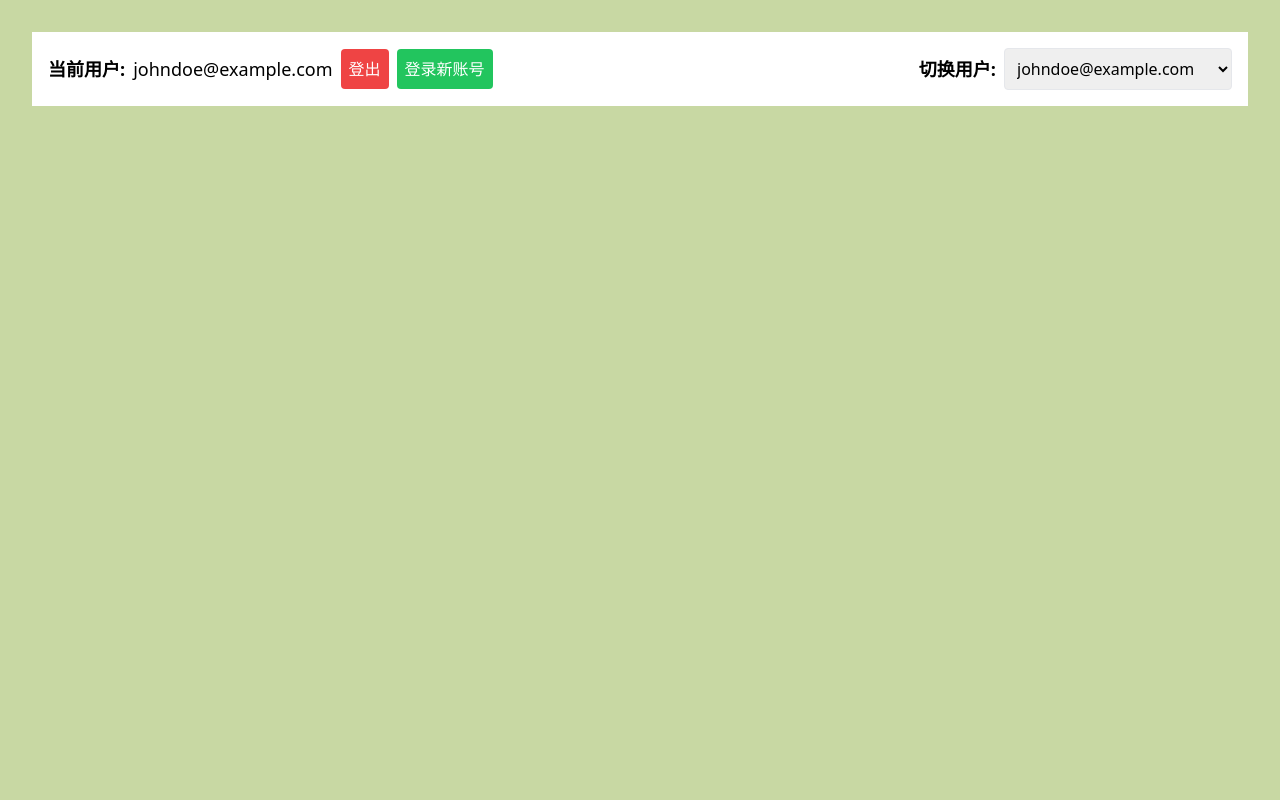
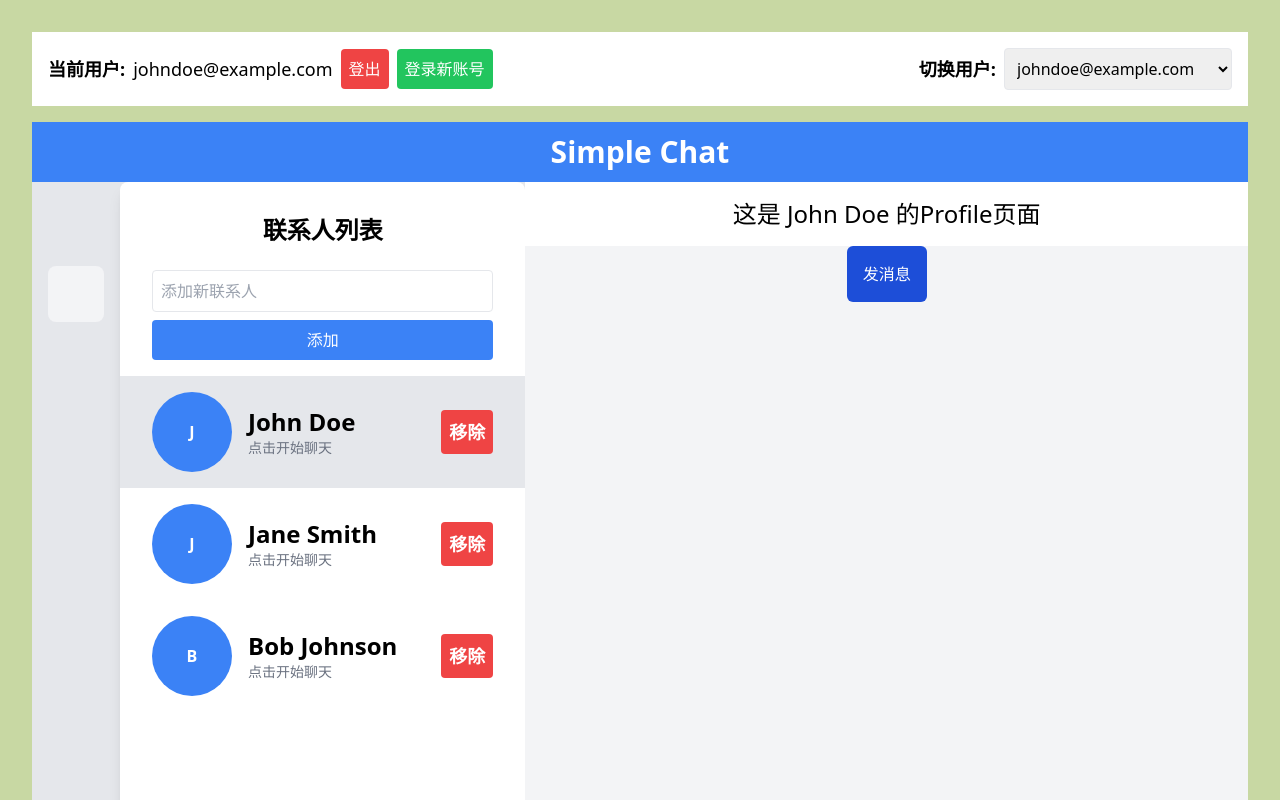
Before and after one commit to cloudblaze123/SimpleChat, a Vue app: page /Profile/1 in a window 1280 px wide. Shown: the top 800 px of the page. Built offline with nearby package versions, Linux system fonts and the light colour scheme; some icons are missing.

Commit message:
小更新：调整页面访问路径，点击联系人列表的联系人后，会进入联系人的个人资料页，而非相对应的聊天室中
次要变化：移除聊天室 Chat 组件中用不到的 triggerRef 导入（这是此前开发时不小心引入的）

```diff
--- a/src/components/ContactList.vue
+++ b/src/components/ContactList.vue
@@ -4,7 +4,7 @@
         <AddContactForm class="px-8" />
         <ul class="overflow-y-auto">
             <li v-for="contact in contacts" :key="contact.id" class="flex items-center">
-                <router-link :to="{ name: 'ChatTo', params: { id: contact.id } }"
+                <router-link :to="{ name: 'Profile', params: { id: contact.id } }"
                     class="flex items-center w-full hover:bg-gray-200 px-8 py-4  transition duration-300 ease-in-out"
                     :class="{ 'bg-gray-200': contact.id === selectedUserId }">
                     <div class="flex space-x-4 items-center">
--- a/src/router/index.ts
+++ b/src/router/index.ts
@@ -18,7 +18,7 @@
                 component: Chat
             },
             {
-                path: 'Profile',
+                path: 'Profile/:id',
                 name: 'Profile',
                 component: Profile
             },
--- a/src/views/Chat.vue
+++ b/src/views/Chat.vue
@@ -9,7 +9,7 @@
 
 <script setup lang="ts">
 
-import { ref, watch, triggerRef } from 'vue';
+import { ref, watch } from 'vue';
 import { useRoute } from 'vue-router';
 import { useUserStore } from '@/stores/user';
 import { useMessageStore } from '@/stores/message';
--- a/src/views/Profile.vue
+++ b/src/views/Profile.vue
@@ -12,26 +12,45 @@
                     </Icon>
                 </button>
                 <h1 class="text-2xl text-center">
-                    这是Profile页面
+                    这是 {{ user ? user.name:'未知用户' }} 的Profile页面
                 </h1>
             </div>
         </div>
 
         <!-- Profile页面的主体 -->
         <div class="flex flex-col items-center h-full w-full rounded-lg ">
-
+            <router-link :to="{ name: 'ChatTo', params: { id: id } }"
+                class="p-4 bg-blue-700 rounded-md text-white">
+                发消息
+            </router-link>
         </div>
     </div>
 </template>
 
 
 <script setup lang="ts">
-import { useRouter } from 'vue-router';
+import { computed } from 'vue';
+import { useRoute, useRouter } from 'vue-router';
 
 import { Icon } from "@vicons/utils";
 import { ChevronLeft } from "@vicons/tabler";
 
+import { useUserStore } from '@/stores/user';
+import { getUser } from "@/api/user";
+
+
+const route = useRoute();
 const router = useRouter();
+const userStore = useUserStore();
+
+const id = computed(() => route.params.id);
+const user = computed(() => {
+    if(id.value){
+        return getUser(id.value as string);
+    }else{
+        return userStore.currentUser;
+    }
+})
 
 
 function goBack() {
```
